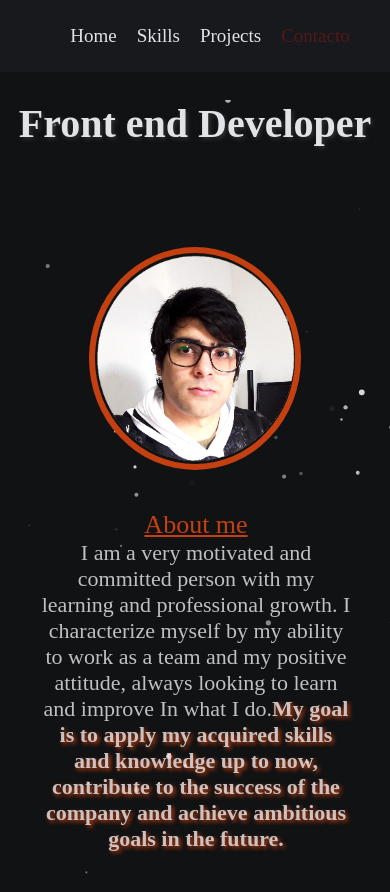
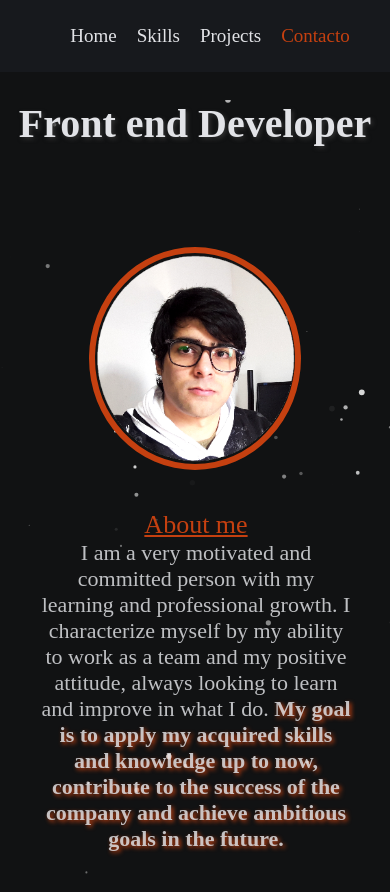
Before and after one commit to gonzalo00913/Portfolio-React, a React (Create React App) app: page / in a window 390 px wide. Built offline with nearby package versions, Linux system fonts and the light colour scheme; a web font is replaced by a local one.

Commit message:
arreglos responsive

```diff
--- a/src/componentes/Contacto/styleContacto.css
+++ b/src/componentes/Contacto/styleContacto.css
@@ -1,5 +1,5 @@
 .contacto{
-    color: rgba(125, 24, 24, 0.604);
+    color: rgb(197, 64, 16);
 }
 
 .loader {
--- a/src/componentes/Inicio/Inicio.jsx
+++ b/src/componentes/Inicio/Inicio.jsx
@@ -14,10 +14,8 @@ const Inicio = () => {
           <u>About me</u>
           <br />I am a very motivated and committed person with my learning and
           professional growth. I characterize myself by my ability to work as a
-          team and my positive attitude, always looking to learn and improve In
-          what I do.
-          <strong>
-            My goal is to apply my acquired skills and knowledge up to now,
+          team and my positive attitude, always looking to learn and improve in
+          what I do.<strong>  My goal is to apply my acquired skills and knowledge up to now,
             contribute to the success of the company and achieve ambitious goals
             in the future.
           </strong>
```
